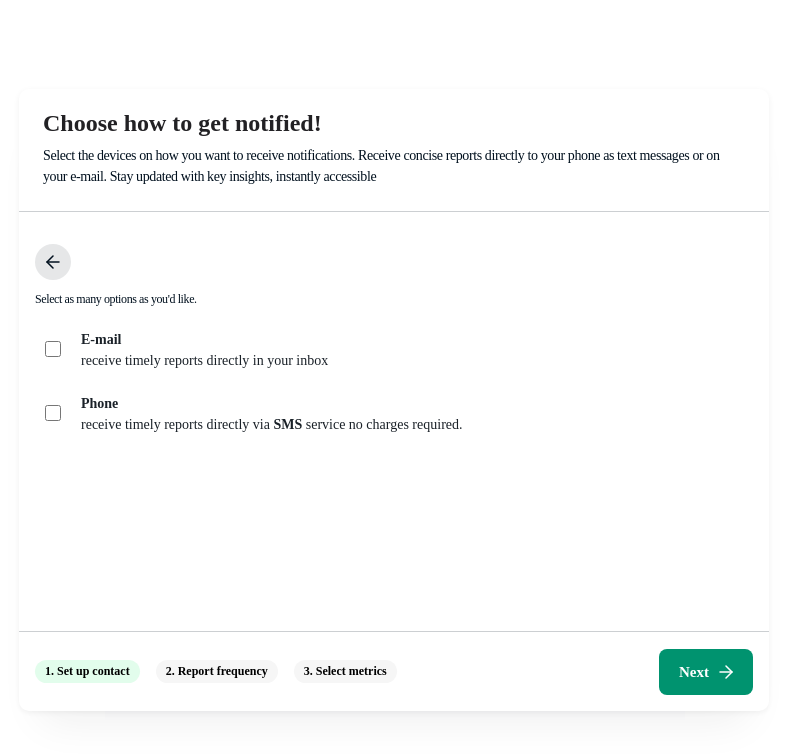
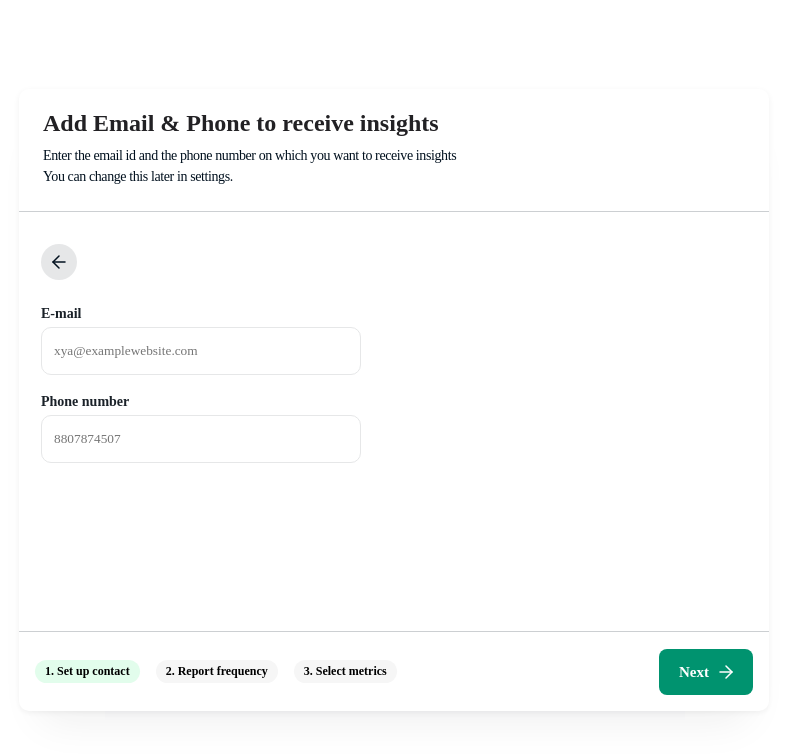
Before and after one commit to AdamsEugene/heatmap-benchmark, a Vue app: page / in a window 1280 px wide. Shown: the top 754 px of the page, without its empty margins (246-1033 px from the left). Built offline with nearby package versions, Linux system fonts and the light colour scheme; what vue-plyr would draw is missing.

Commit message:
saving changes

```diff
--- a/src/App.vue
+++ b/src/App.vue
@@ -1,8 +1,8 @@
 <template>
   <div class="main">
     <!-- <benchmark-modal> </benchmark-modal> -->
-    <choose-how-notified></choose-how-notified>
-    <!-- <add-email></add-email> -->
+    <!-- <choose-how-notified></choose-how-notified> -->
+    <add-email></add-email>
     <!-- <reporting-frequency></reporting-frequency> -->
     <!-- <category-of-reports></category-of-reports> -->
     <!-- <benchmark-dashboard></benchmark-dashboard> -->
--- a/src/components/AddEmail.vue
+++ b/src/components/AddEmail.vue
@@ -8,8 +8,7 @@
           </h3>
         </div>
         <p class="benchmark-modal-top-content">
-          Enter the email id and the phone number on which you want to receive
-          insightsYou can change this later in settings.
+          Enter the email id and the phone number on which you want to receive insights <br> You can change this later in settings.
         </p>
       </div>
       <div class="benchmark-modal-body">
@@ -115,6 +114,10 @@ export default defineComponent({
 </script>
 
 <style scoped>
+*{
+  font-family: Montserrat !important;
+}
+
 .benchmark-modal {
   width: 100%;
   height: 100%;
@@ -145,7 +148,7 @@ p {
     display: flex;
     flex-direction: column;
     height: fit-content;
-    padding: 24px 16px;
+    padding: 24px;
     border: 0;
     gap: 12px;
     border-bottom: 1px solid #cccfd2;
@@ -187,6 +190,7 @@ p {
       display: flex;
       flex-direction: column;
       gap: 12px;
+      padding: 0px 6px;
 
       .benchmark-custom-circle {
         display: flex;
@@ -246,7 +250,7 @@ p {
     justify-self: end;
     justify-content: center;
     align-items: center;
-    min-height: 70px;
+    min-height: 80px;
     border-top: 1px solid #cccfd2;
 
     .benchmark-modal-footer-content {
@@ -266,6 +270,8 @@ p {
           height: fit-content; /* Hug (23px) */
           padding: 4px 10px; /* 4px top/bottom, 10px left/right */
           border-radius: 28px;
+          font-size: 12px;
+          font-weight: 700;
           gap: 10px;
           background: #f6f6f6;
 
```
